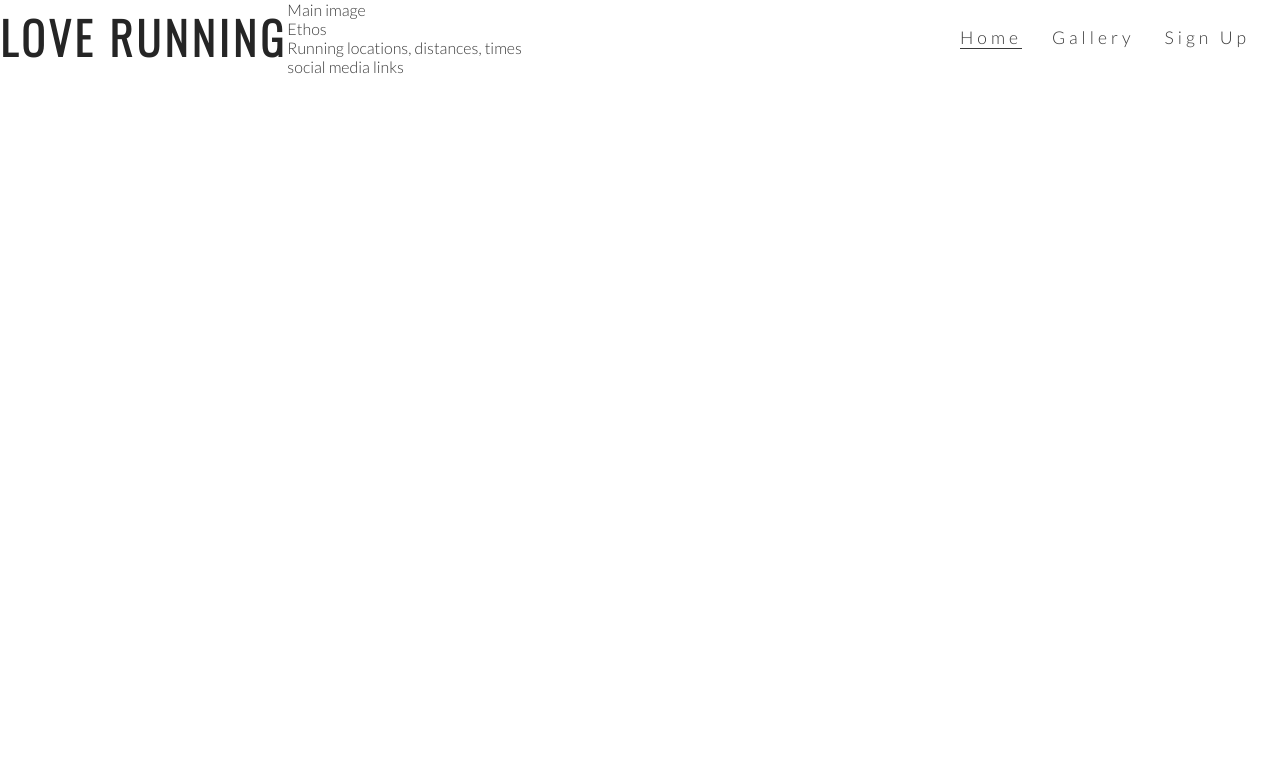
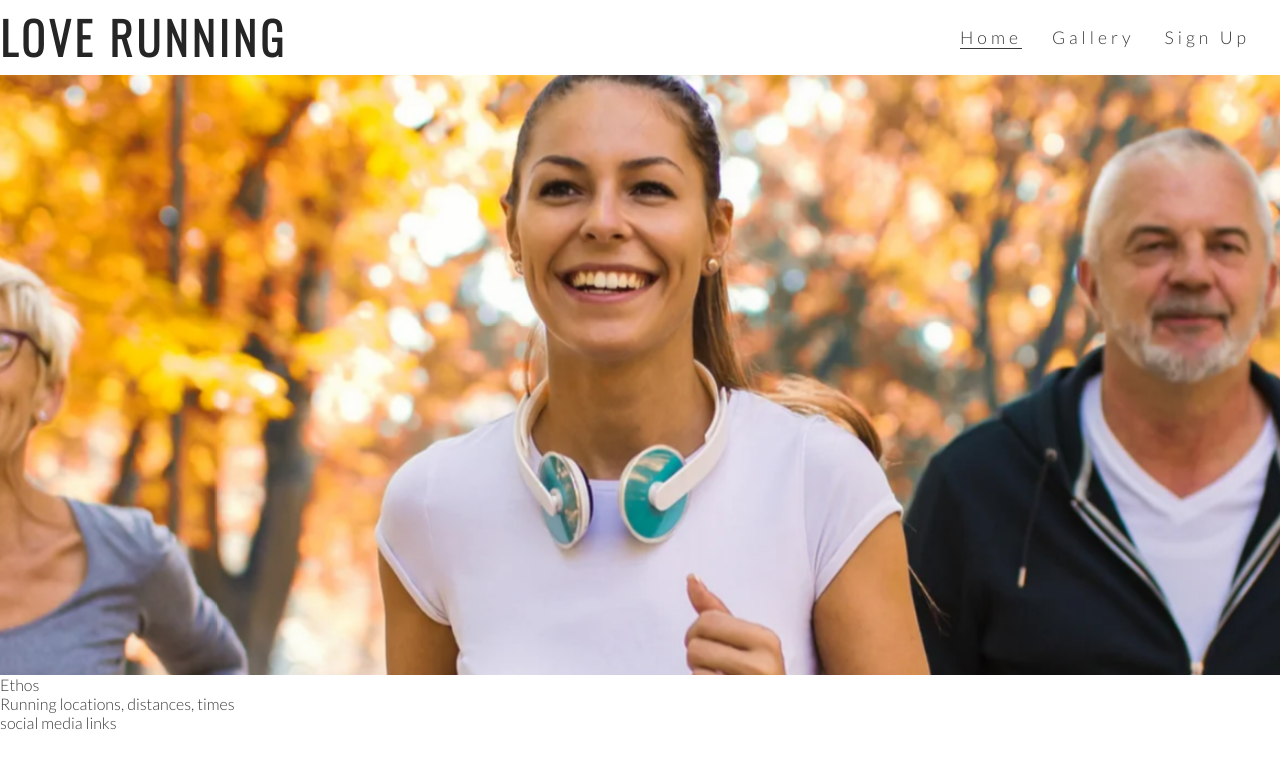
Before and after one commit to gordonbates/love_running-, a plain HTML site: page index.html in a window 1280 px wide. Drawn offline with nearby package versions, Linux system fonts and the light colour scheme.

Commit message:
Add hero image and animation for zoom

```diff
--- a/assets/css/style.css
+++ b/assets/css/style.css
@@ -56,3 +56,36 @@ h1, h2 {
 .active {
     border-bottom: 1px solid #3a3a3a;
 }
+
+/* hero-image */
+
+#hero-outer {
+    height: 600px;
+    width: 100%;
+    overflow: hidden;
+}
+
+#hero-image {
+    height: 600px;
+    width: 100%;
+    background: url('../images/hero-image.webp') no-repeat center center;
+
+
+/* animates zoom effect on loading page */
+animation-name: hero-zoom;
+animation-duration: 5s;
+animation-fill-mode: forwards;
+
+
+}
+
+/* creates the level of zoom for hero image */
+
+@keyframes hero-zoom {
+    from {
+transform: scale(1);
+    }
+    to {
+transform: scale(1.1);
+    }
+}
--- a/index.html
+++ b/index.html
@@ -32,8 +32,8 @@
             </ul>
         </nav>
     </header>
-    <section>
-        Main image
+    <section id="hero-outer">
+        <div id="hero-image"></div>
     </section>
     <section>
         Ethos
```
Also changed, not shown: assets/images/hero-image.webp (added).
